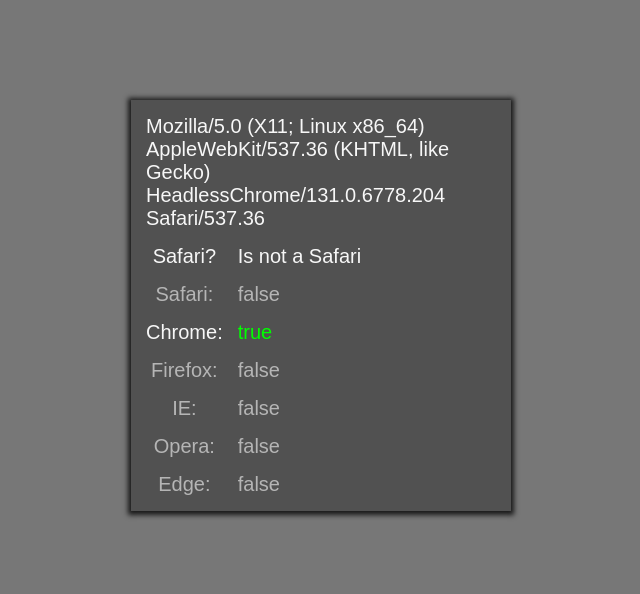
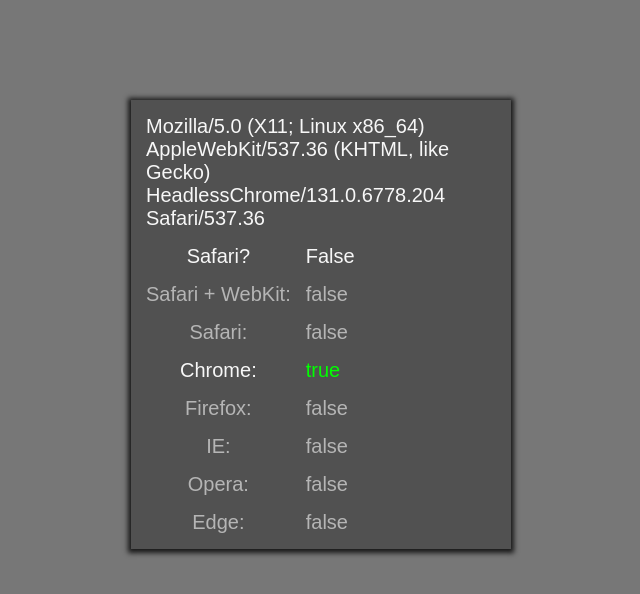
Before and after one commit to Alchemist997/demo2, a plain HTML site: page index.html in a window 1280 px wide. Shown: the whole page, without its empty margins (319-959 px from the left). Drawn offline with Linux system fonts and the light colour scheme.

Commit message:
Added Webkit+Safari

```diff
--- a/agent.js
+++ b/agent.js
@@ -10,7 +10,7 @@
 if (isSafari) {
     data[0].textContent = 'Is Safari';
 } else {
-    data[0].textContent = 'Is not a Safari';
+    data[0].textContent = 'False';
 }
 
 // Get the user-agent string
@@ -18,44 +18,51 @@
 
 // Detect Chrome
 let chromeAgent =
-usAgStr.indexOf("Chrome") > -1;
+usAgStr.indexOf('Chrome') > -1;
 
 // Detect Firefox
 let firefoxAgent =
-usAgStr.indexOf("Firefox") > -1;
+usAgStr.indexOf('Firefox') > -1;
 
 // Detect Edge
 let edgeAgent =
-usAgStr.indexOf("Edg") > -1;
+usAgStr.indexOf('Edg') > -1;
 
 // Detect Internet Explorer
 let ieAgent =
-usAgStr.indexOf("MSIE") > -1 ||
-usAgStr.indexOf("rv:") > -1;
+usAgStr.indexOf('MSIE') > -1 ||
+usAgStr.indexOf('rv:') > -1;
 // Discard IE in Firefox
 if ((ieAgent) && (firefoxAgent))
 ieAgent = false;
 
 // Detect Safari
 let safariAgent =
-usAgStr.indexOf("Safari") > -1;
+usAgStr.indexOf('Safari') > -1;
 // Discard Safari in Chrome or Edge
 if ((safariAgent) && (chromeAgent) || (edgeAgent))
 safariAgent = false;
 
 // Detect Opera
 let operaAgent =
-usAgStr.indexOf("OP") > -1;
+usAgStr.indexOf('OP') > -1;
 // Discard Chrome in Opera or Edge
 if ((chromeAgent) && (operaAgent) || (edgeAgent))
 chromeAgent = false;
 
-data[1].textContent = safariAgent;
-data[2].textContent = chromeAgent;
-data[3].textContent = firefoxAgent;
-data[4].textContent = ieAgent;
-data[5].textContent = operaAgent;
-data[6].textContent = edgeAgent;
+// Detect WebKit Safari
+let safariWK =
+usAgStr.indexOf('WebKit') > -1;
+if (!(safariAgent))
+safariWK = false;
+
+data[1].textContent = safariWK;
+data[2].textContent = safariAgent;
+data[3].textContent = chromeAgent;
+data[4].textContent = firefoxAgent;
+data[5].textContent = ieAgent;
+data[6].textContent = operaAgent;
+data[7].textContent = edgeAgent;
 
 for (let i = 0; i < data.length; i++) {
     if (data[i].textContent == 'true') {
--- a/index.html
+++ b/index.html
@@ -4,6 +4,7 @@
     <meta charset="UTF-8">
     <meta name="viewport" content="width=device-width, initial-scale=1.0">
     <title>User Agent</title>
+	<link type="image/png" sizes="32x32" rel="icon" href="favicon32.png">
     <script defer src="agent.js"></script>
     <link rel="stylesheet" href="agent.css">
 </head>
@@ -13,6 +14,7 @@
 		<div class="iw">
 			<div class="type">
 				<p>Safari?</p>
+				<p>Safari + WebKit:</p>
 				<p>Safari:</p>
 				<p>Chrome:</p>
 				<p>Firefox:</p>
@@ -28,6 +30,7 @@
 				<p>*No data*</p>
 				<p>*No data*</p>
 				<p>*No data*</p>
+				<p>*No data*</p>
 			</div>
 		</div>
 	</div>
```
Also changed, not shown: favicon32.png (added).
